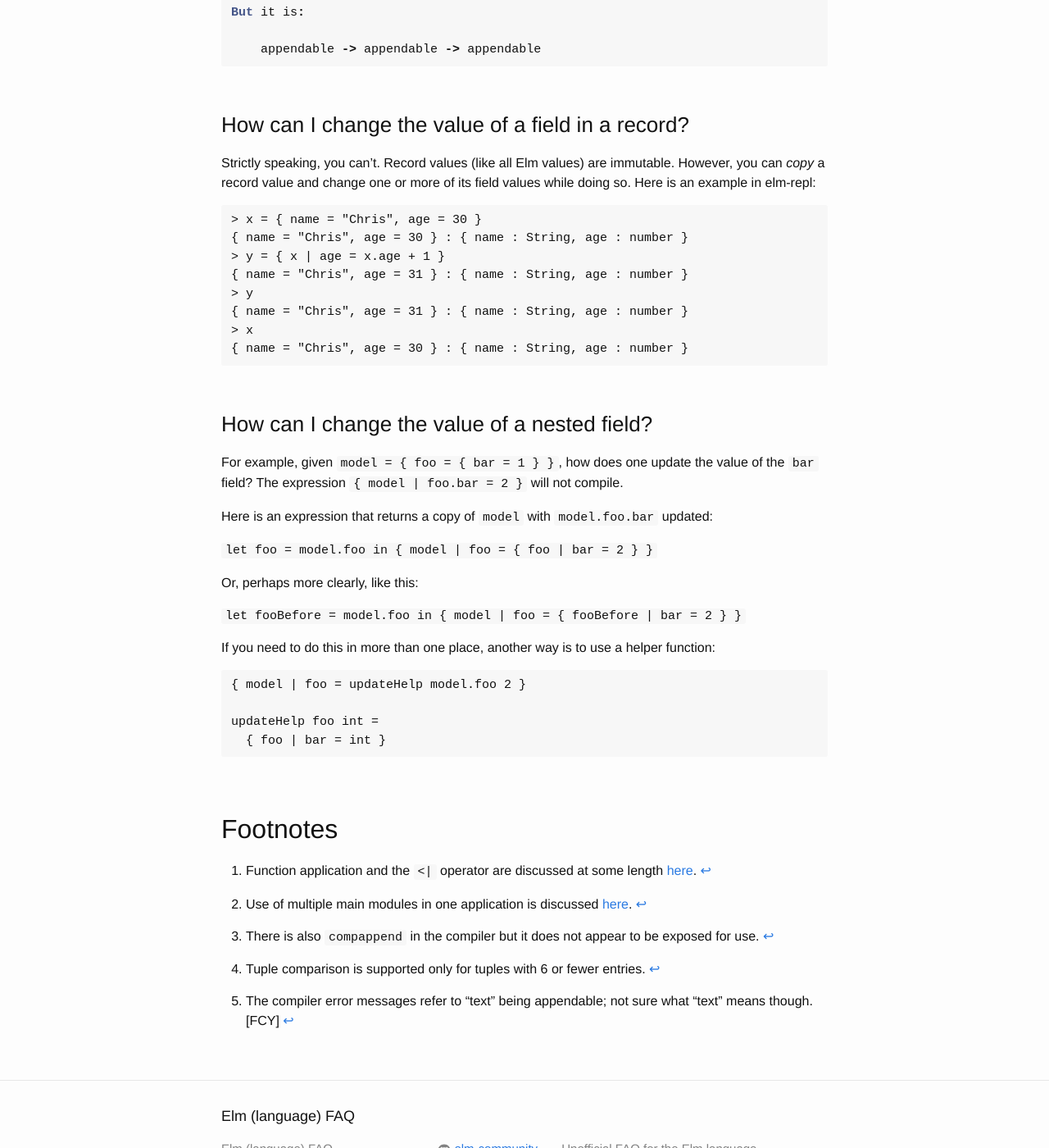
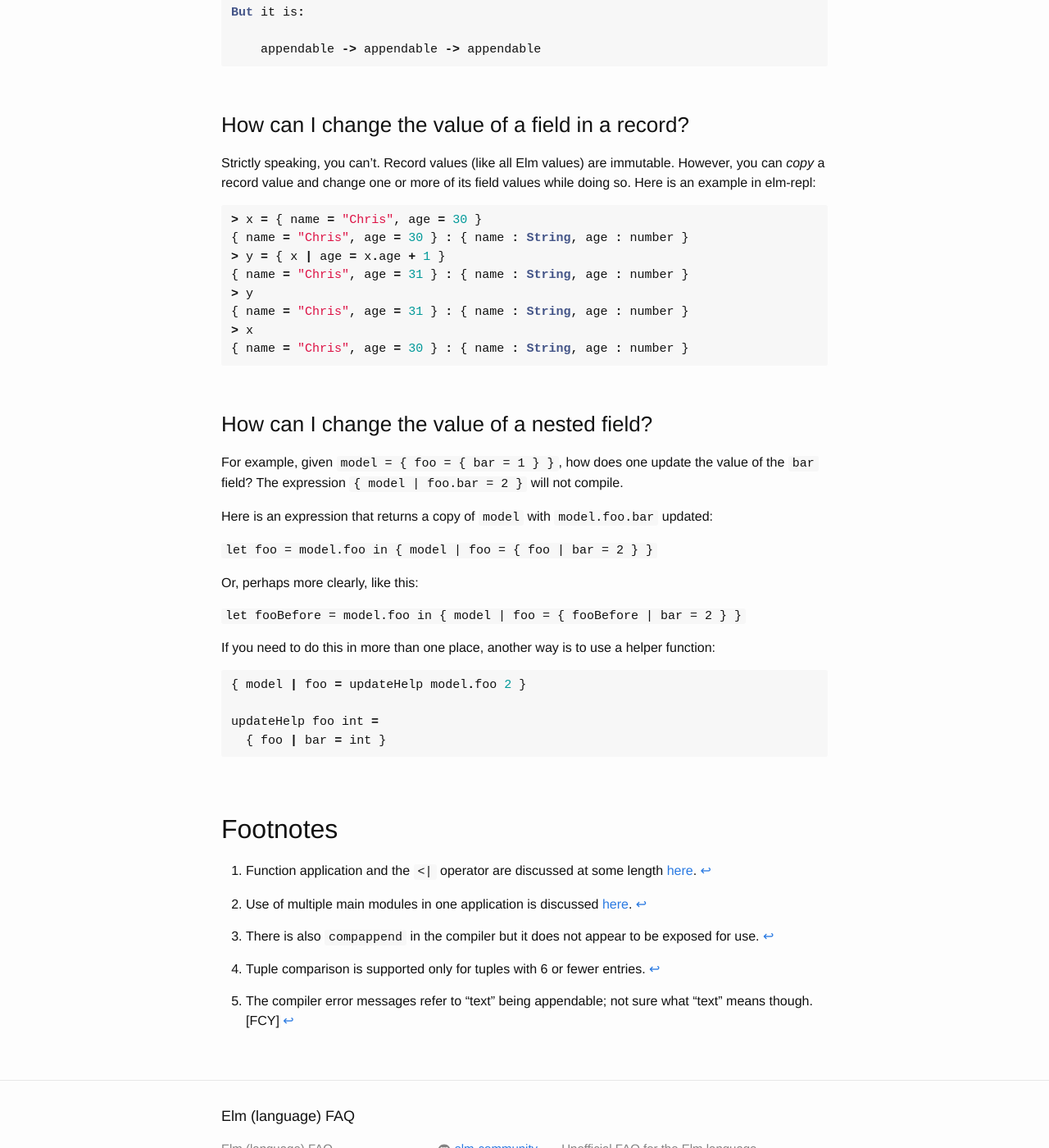
Before and after one commit to gunnarahlberg/elm-faq, a Jekyll site: the page built from index.md, in a window 1280 px wide and 1400 px high, scrolled down 10730 px. Shown: the whole window at 82% size. Built offline with Jekyll 4.4.1, drawn with Linux system fonts in a browser that asks for light colours.

Commit message:
fix minor code formatting issue

````diff
--- a/index.md
+++ b/index.md
@@ -397,7 +397,7 @@ immutable. However, you can *copy* a record value and change one or
 more of its field values while doing so. Here is an example in
 elm-repl:
 
-```
+```haskell
 > x = { name = "Chris", age = 30 }
 { name = "Chris", age = 30 } : { name : String, age : number }
 > y = { x | age = x.age + 1 }
@@ -423,7 +423,7 @@ Or, perhaps more clearly, like this:
 
 If you need to do this in more than one place, another way is to use a helper function:
 
-```
+```haskell
 { model | foo = updateHelp model.foo 2 }
 
 updateHelp foo int =
````
